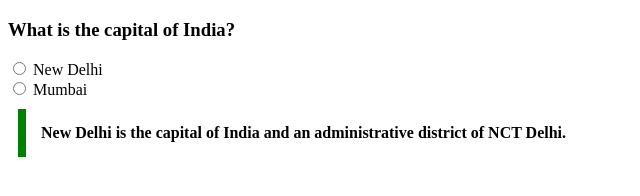
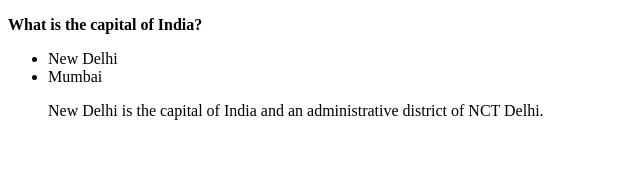
Before and after one commit to acciojob/trivia-DevshriS, a website: page main.html in a window 1280 px wide. Shown: the whole page, without its empty margins (0-640 px from the left). Drawn offline with Linux system fonts and the light colour scheme.

Commit message:
new commit

```diff
--- a/main.html
+++ b/main.html
@@ -7,7 +7,15 @@
 </head>
 
 <body>
-	<div>
+	<p><b>What is the capital of India?</b></p>
+	<ul>
+		<li>New Delhi</li>
+		<li>Mumbai</li>
+	</ul>
+	<blockquote cite="https://en.wikipedia.org/wiki/New_Delhi%22%3E"
+	<p class="abc">New Delhi is the capital of India and an administrative district of NCT Delhi.</p></blockquote>
+
+	<!--<div>
 		<h3>
 			What is the capital of India?
 		</h3>
@@ -18,7 +26,7 @@
 			<label for="">Mumbai</label>
 		</form>
 		<blockquote class="text">New Delhi is the capital of India and an administrative district of NCT Delhi.</blockquote>
-	</div>
+	</div>-->
 	<!-- the entire body must be written by student -->
     <script type="text/javascript" src="./script.js">
 </script>
```
